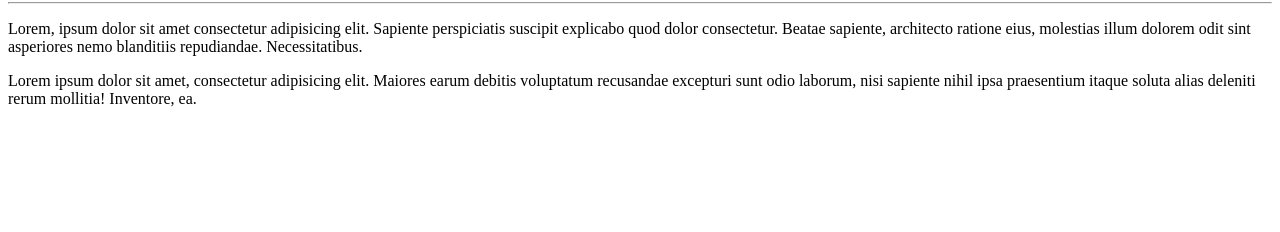
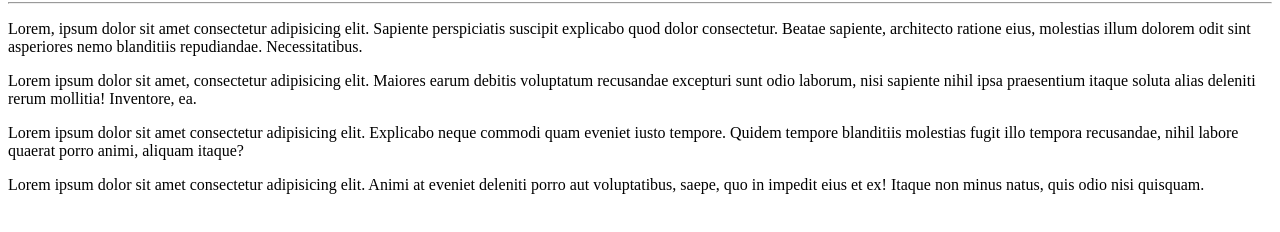
Before and after one commit to Joel-droid/Ola-Mundo, a plain HTML site: page SITE-EXEMPLO/INDEX.HTML in a window 1280 px wide. Shown: the part 78-310 px from the top of the page. Drawn offline with Linux system fonts and the light colour scheme.

Commit message:
adicionei um parágrafo no arquivo index

```diff
--- a/SITE-EXEMPLO/INDEX.HTML
+++ b/SITE-EXEMPLO/INDEX.HTML
@@ -11,5 +11,7 @@
     <hr>
     <p>Lorem, ipsum dolor sit amet consectetur adipisicing elit. Sapiente perspiciatis suscipit explicabo quod dolor consectetur. Beatae sapiente, architecto ratione eius, molestias illum dolorem odit sint asperiores nemo blanditiis repudiandae. Necessitatibus.</p>
     <p>Lorem ipsum dolor sit amet, consectetur adipisicing elit. Maiores earum debitis voluptatum recusandae excepturi sunt odio laborum, nisi sapiente nihil ipsa praesentium itaque soluta alias deleniti rerum mollitia! Inventore, ea.</p>
+    <p>Lorem ipsum dolor sit amet consectetur adipisicing elit. Explicabo neque commodi quam eveniet iusto tempore. Quidem tempore blanditiis molestias fugit illo tempora recusandae, nihil labore quaerat porro animi, aliquam itaque?</p>
+    <p>Lorem ipsum dolor sit amet consectetur adipisicing elit. Animi at eveniet deleniti porro aut voluptatibus, saepe, quo in impedit eius et ex! Itaque non minus natus, quis odio nisi quisquam.</p>
 </body>
 </html>
```
